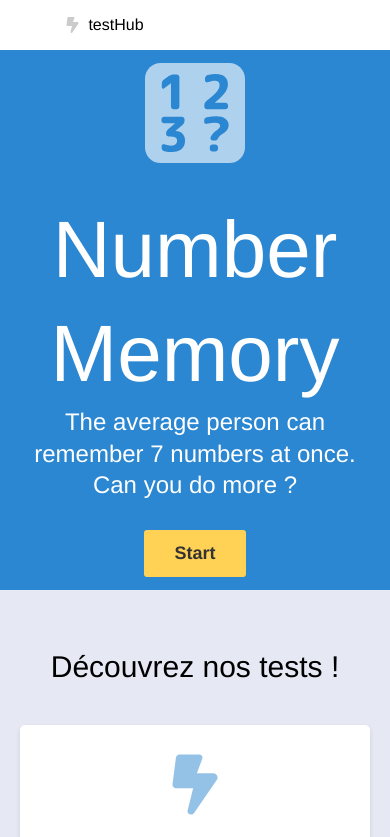
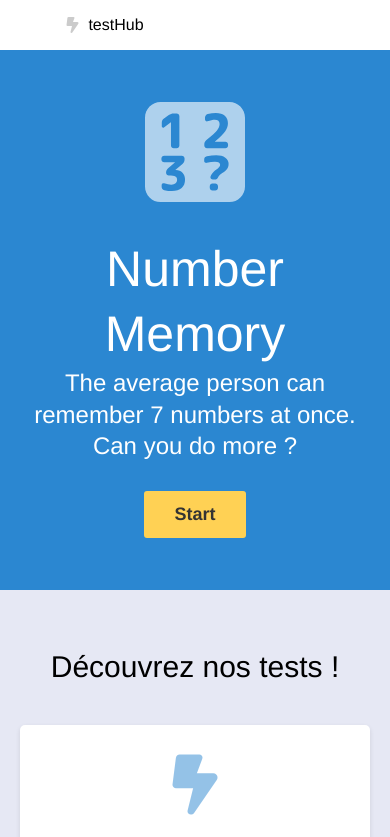
Before and after one commit to BenoitDesnos/TestHub, a React (Create React App) app: page /numberMemory in a window 390 px wide. Shown: the top 837 px of the page. Built offline with nearby package versions, Linux system fonts and the light colour scheme.

Commit message:
Fix font size in mobile

```diff
--- a/src/styles/components/_numberMemory.scss
+++ b/src/styles/components/_numberMemory.scss
@@ -51,10 +51,10 @@
 }
 .numbermemory__initial--title {
   margin: 30px 0px 0px;
-  font-size: 80px;
+  font-size: 50px;
 }
 .numbermemory__bignumber {
-  font-size: 100px;
+  font-size: 50px;
 }
 .numbermemory__subtitle {
   font-size: 24px;
@@ -187,3 +187,12 @@
   animation: standardFeedbackPositive 0.2s ease-in-out forwards,
     slideFadeIn 0.2s ease-in-out forwards;
 }
+
+@media only screen and (min-width: 768px) {
+  .numbermemory__bignumber {
+    font-size: 100px;
+  }
+  .numbermemory__initial--title {
+    font-size: 80px;
+  }
+}
```
